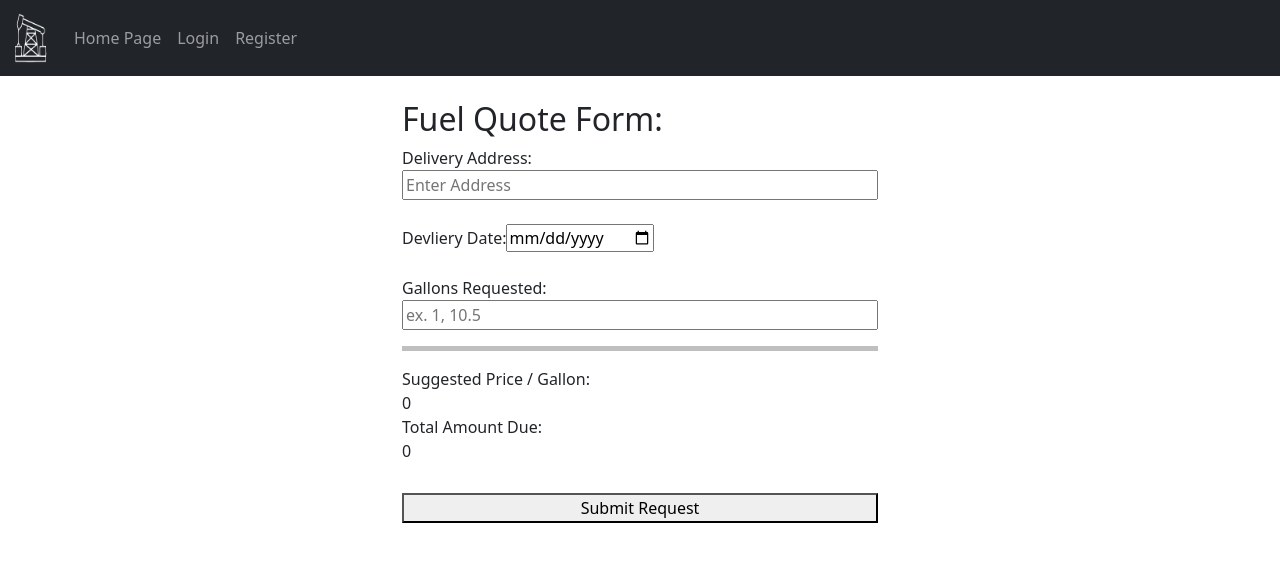
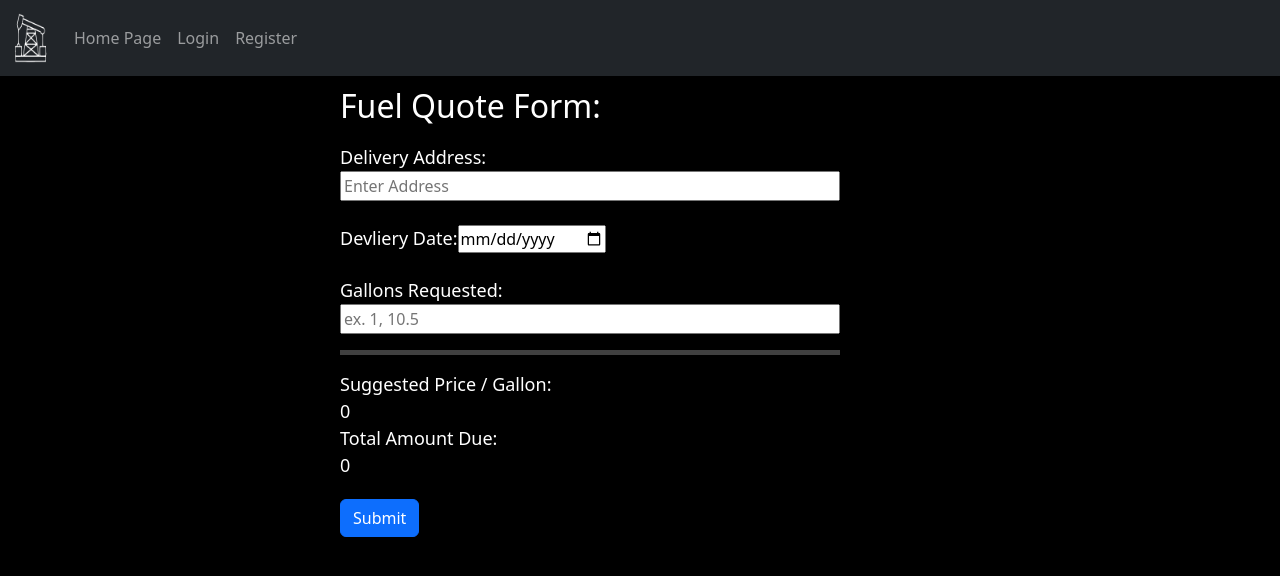
Before and after one commit to Rawbethy/COSC4353Group42, a React (Create React App) app in the folder client/: page /quoteForm in a window 1280 px wide. Shown: the top 576 px of the page. Built offline with nearby package versions, Linux system fonts and the light colour scheme.

Commit message:
Frontend styling and backend bug fix for profile.js

```diff
--- a/client/src/components/login.js
+++ b/client/src/components/login.js
@@ -46,17 +46,8 @@ function Login() {
 
     return (
         <div className='body'>
-            <form onSubmit={onSubmit} style={{
-                height: 'auto',
-                width: 'auto',
-                margin: 'auto'
-            }}>
-                <div className="container" style={{
-                    position: "aboslute",
-                    height: "auto",
-                    width: "500px",
-                    textAlign: "left"
-                }}>
+            <form onSubmit={onSubmit}>
+                <div className='form-styling'>
                     <h2 className='form-title'>Login:</h2>
                     <div>
                         <div className="input-label">
--- a/client/src/components/profile.jsx
+++ b/client/src/components/profile.jsx
@@ -84,7 +84,6 @@ export default function Profile() {
         if(JSON.stringify(errors) === '{}') {
             axios.post('http://localhost:5000/profile', {values})
             .then((res) => {
-                navigate('/');
                 alert(res.data.message);
             })
             .catch(err => {
@@ -117,42 +116,44 @@ export default function Profile() {
         <div className="body">
             <form className='form' onSubmit={submitForm} style={{
                 height: 'auto',
+                width: 'auto',
+                margin: 'auto'
             }}>
                 <div className="form-styling">
                     <h2 className='form-title'>Edit Profile:</h2>
-                    <div className="form-group col-md-6">
+                    <div>
                         <label className='input-label'>Full Name</label>
                         <input type="text" className='text-box' id='text-box' name="fullName" placeholder="John Doe" value={values.fullName} onChange={updateField} required/>
                         {errors.fullName && <span style={{"color": "red"}}>{errors.fullName}</span>}
                     </div>
 
-                    <div className="form-group col-md-6">
+                    <div>
                         <label className='input-label'>Username</label>
-                        <input type="text" className='text-disabled' id='text-box' name="username" placeholder={username} value={values.username} onChange={updateField} disabled />
+                        <input type="text" className='text-box text-disabled' id='text-box' name="username" placeholder={username} value={values.username} onChange={updateField} disabled />
                     </div>
 
-                    <div className="form-group col-md-6">
+                    <div>
                         <label className='input-label'>Address 1</label>
                         <input type="text" className='text-box' name="address1" placeholder="1234 Main St" value={values.address1} onChange={updateField} required/>
                         {errors.address1 && <span style={{"color": "red"}}>{errors.address1}</span>}
                     </div>
 
-                    <div className="form-group col-md-6">
+                    <div>
                         <label className='input-label'>Address 2</label>
-                        <input type="text" className='text-box' name="address2" placeholder="Apartment, studio, or floor" value={values.address2} onChange={updateField} />
+                        <input type="text" className='text-box-50 text-box' name="address2" placeholder="Apartment, studio, or floor" value={values.address2} onChange={updateField} />
                     </div>
 
                     <div className="form-row">
 
-                        <div className="form-group col-md-6">
+                        <div>
                             <label className='input-label'>City</label>
-                            <input type="text" className='text-box' name="city" value={values.city} onChange={updateField} required/>
+                            <input type="text" className='text-box-50 text-box' name="city" value={values.city} onChange={updateField} required/>
                             {errors.city && <span style={{"color": "red"}}>{errors.city}</span>}
                         </div>
 
-                        <div className="form-group col-md-4">
+                        <div>
                             <label className='input-label'>State</label>
-                            <select id="inputState" className='text-box' name="state" value={values.state} onChange={updateField}>
+                            <select id="inputState" className='text-box-35 text-box' name="state" value={values.state} onChange={updateField}>
                                     {
                                         Object.entries(states).map(([key,value]) => {
                                             return <option key={key} value={key}>{value}</option>
@@ -161,26 +162,26 @@ export default function Profile() {
                             </select>
                         </div>
 
-                        <div className="form-group col-md-4">
+                        <div >
                             <label className='input-label'>Zip</label>
-                            <input type="text" className='text-box' name="zip" value={values.zip} onChange={updateField} required/>
+                            <input type="text" className='text-box-25 text-box' name="zip" value={values.zip} onChange={updateField} required/>
                             {errors.zip && <div style={{"color": "red"}}>{errors.zip}</div>}
                         </div>
                     </div>
 
-                    <div className="form-group col-md-4">
+                    <div>
                         <label className='input-label'>Phone</label>
-                        <input type="text" className='text-box' name="phone" value={values.phone} onChange={updateField} required/>
+                        <input type="text" className='text-box-50 text-box' name="phone" value={values.phone} onChange={updateField} required/>
                         {errors.phone && <span style={{"color": "red"}}>{errors.phone}</span>}
                     </div>
 
-                    <div className="form-group col-md-7">
+                    <div>
                         <label className='input-label'>Email</label>
                         <input type="text" className='text-box' name="email" value={values.email} onChange={updateField} required/>
                         {errors.email && <div style={{"color": "red"}}>{errors.email}</div>}
                     </div>
 
-                    <button style={{ marginTop: '5px' }}type="submit" className="btn btn-primary">Submit</button>
+                    <button style={{ marginTop: '20px' }}type="submit" className="btn btn-primary">Submit</button>
                 </div>
             </form>
         </div>
--- a/client/src/components/quoteForm.js
+++ b/client/src/components/quoteForm.js
@@ -65,64 +65,54 @@ export default function QuoteForm() {
     }, [values])
 
     return (
+        <div className="body">
             <form onSubmit={submitQuoteForm} style={{
                 height: "300px",
                 width: "600px",
                 margin: "auto" }}>
-            <div className="container" style={{
-                position: "relative",
-                height: "200px",
-                width: "500px",
-                textAlign: "left" }}>
-
-            <h2>Fuel Quote Form:</h2>
-                <div className="address">
-                    <label>Delivery Address:</label>
+                <div className="form-styling">
+                    <h2 className='form-title'>Fuel Quote Form:</h2>
+                    <div>
+                        <label className='input-label'>Delivery Address:</label>
                         <input type="text" name="address" placeholder="Enter Address" autoComplete="off" onChange={updateField} style={{ width: "100%" }}/>
                         {errors.address && <span style={{"color": "red"}}>{errors.address}</span>}
                     </div>
                     <br />
 
                     <div className="deliverydate">
-                    <label>Devliery Date:</label>
+                        <label className='input-label'>Devliery Date:</label>
                         <input type="date" name='deliveryDate' onChange={updateField} required/>
                     </div>
                     <br />
 
-                <label>Gallons Requested:</label>
+                    <label className='input-label'>Gallons Requested:</label>
                     <div className="gallonsReq">
                         <input type="number" name="gallonsReq" placeholder="ex. 1, 10.5" autoComplete="off" min="0" step="any" onChange={updateField} required style={{width: "100%"}}/>
                         {errors.gallonsReq && <span style={{"color": "red"}}>{errors.gallonsReq}</span>}
                     </div>
-                <hr style={{borderTop: '5px solid black'}}/>
+                    <hr style={{borderTop: '5px solid white'}}/>
 
-                <div className="pricePerGallon">
-                    <div className="label">
+                    <div>
+                        <div className="input-label">
                             Suggested Price / Gallon:
                         </div>
-                    <div className="value">
+                        <div className="input-label">
                             {values.pricePerGallon}
                         </div>
                     </div>
 
-                <div className="total">
-                    <div className="label">
+                    <div>
+                        <div className="input-label">
                             Total Amount Due:
                         </div>
-                    <div className="value">
+                        <div className="input-label">
                             {values.total}
                         </div>
                     </div>
 
-                <div className="submit" style={{position: "relative"}}>
-                <button type="submit"
-                style={{
-                    marginTop: "30px",
-                    float: "right",
-                    display: "inline-block",
-                    width: "100%"}}>Submit Request</button>
-                </div>
+                    <button style={{ marginTop: '20px' }}type="submit" className="btn btn-primary">Submit</button>
                 </div>
             </form>
+        </div>
     )
 }
--- a/client/src/components/register.js
+++ b/client/src/components/register.js
@@ -50,12 +50,7 @@ export default function Register() {
                 width: 'auto',
                 margin: 'auto'
             }}>
-                <div className="container" style={{
-                    position: "aboslute",
-                    height: "auto",
-                    width: "500px",
-                    textAlign: "left"
-                }}>
+                <div className='form-styling'>
                     <h2 className='form-title'>Register</h2>
                     <div>
                         <div className='input-label'>
--- a/client/src/components/styles.css
+++ b/client/src/components/styles.css
@@ -21,8 +21,8 @@
 }
 
 .form-styling {
-    position: absolute;
-    height: auto;
+    margin-right: auto;
+    margin-left: auto;
     width: 500px;
     text-align: left;
 }
@@ -47,12 +47,20 @@
 }
 
 .text-box {
-    border-width: 0px;
+    display: block;
     width: 100%
 }
 
-.text-disabled {
-    opacity: .2;
+.text-box-50 {
+    width: 50%
+}
+
+.text-box-35 {
+    width: 35%
+}
+
+.text-box-25 {
+    width: 25%
 }
 
 .input-label {
```
Also changed, not shown: 2 other files (tests, documents, lock files or other folders). Lines whose indentation alone changed are shown as unchanged.
